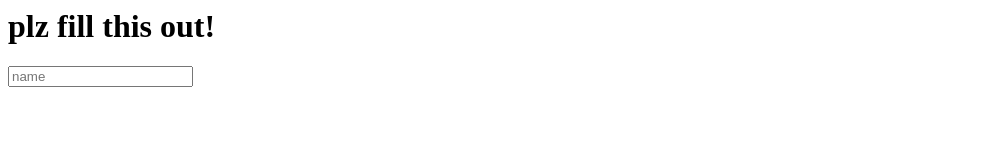
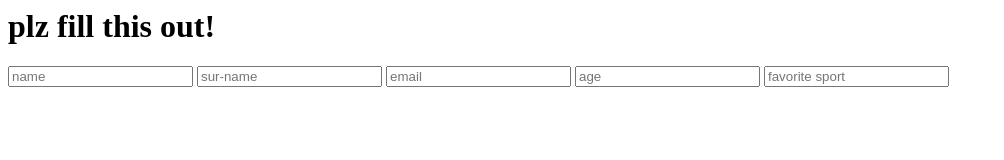
Before and after one commit to bob12321313/Eb, a plain HTML site: page index.html in a window 1280 px wide. Shown: the whole page, without its empty margins (0-1004 px from the left). Drawn offline with Linux system fonts and the light colour scheme.

Commit message:
Update index.html
Hi

```diff
--- a/index.html
+++ b/index.html
@@ -6,7 +6,14 @@
     <body>
       <h1>plz fill this out!</h1>
       <p>
-        <input type='text' placeholder='name'>
+        <form>
+          <input type='text' placeholder='name' id='name'>
+          <input type='text' placeholder='sur-name' id='lastName'>
+          <input type='email' placeholder='email' id='email'>
+          <input type='number' placeholder='age' id='age'>
+          <input type='text' placeholder='favorite sport' id='sport'>
+        </form>
+
       </p>
 
       <script>
```
